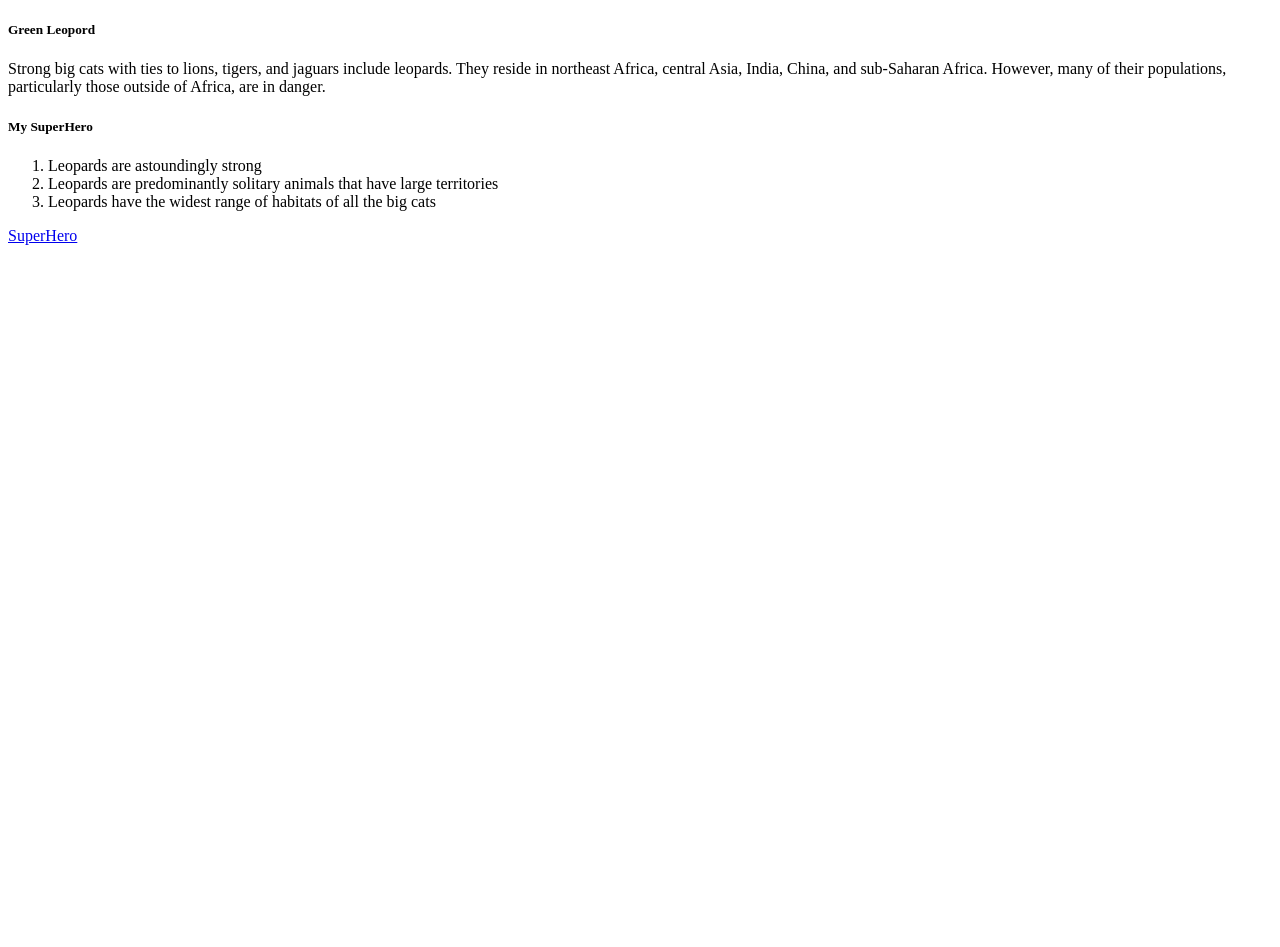
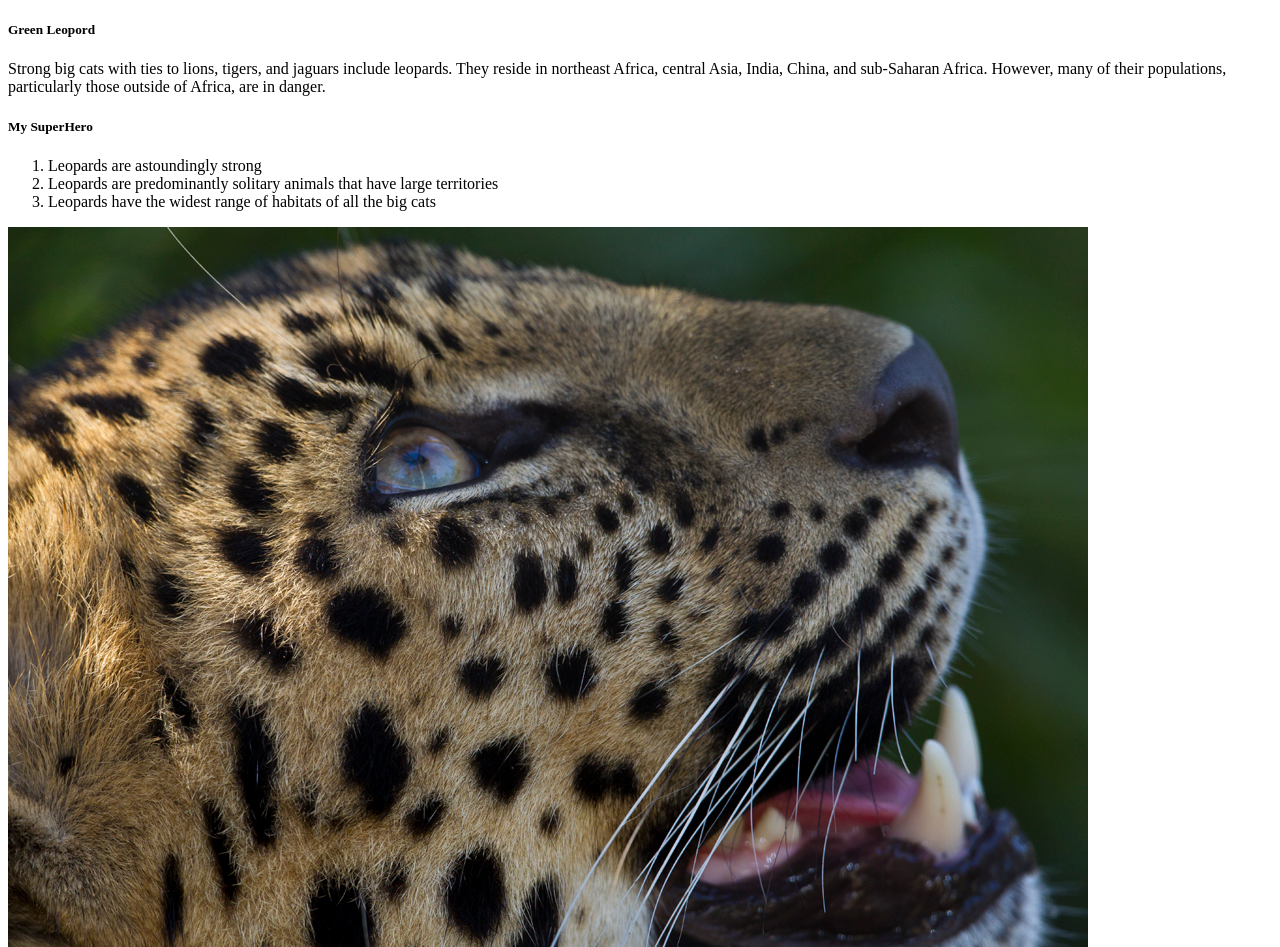
Before and after one commit to 44-563-Web-Apps-S23/44563-webapps-assignment-3-Govardhan2164, a plain HTML site: page bonus.html in a window 1280 px wide. Before the commit the page ends 800 px from the top, so only its background shows below. Drawn offline with Linux system fonts and the light colour scheme.

Commit message:
Update bonus.html

```diff
--- a/bonus.html
+++ b/bonus.html
@@ -12,6 +12,6 @@
     <li>Leopards are predominantly solitary animals that have large territories</li>
     <li>Leopards have the widest range of habitats of all the big cats</li>
 </ol>
-<a href="leopard.jpg">SuperHero</a>
+<img src="leopard.jpg">
 </body>
 </html>
```
